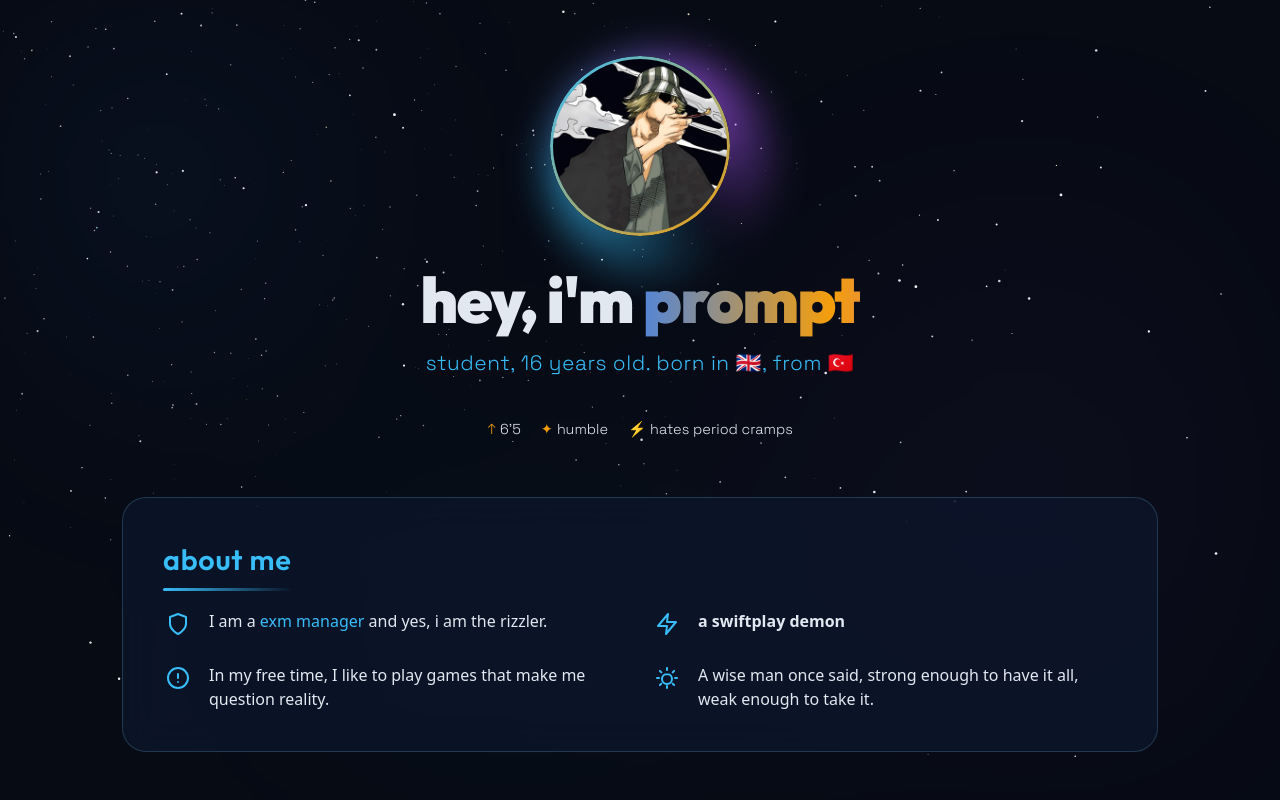
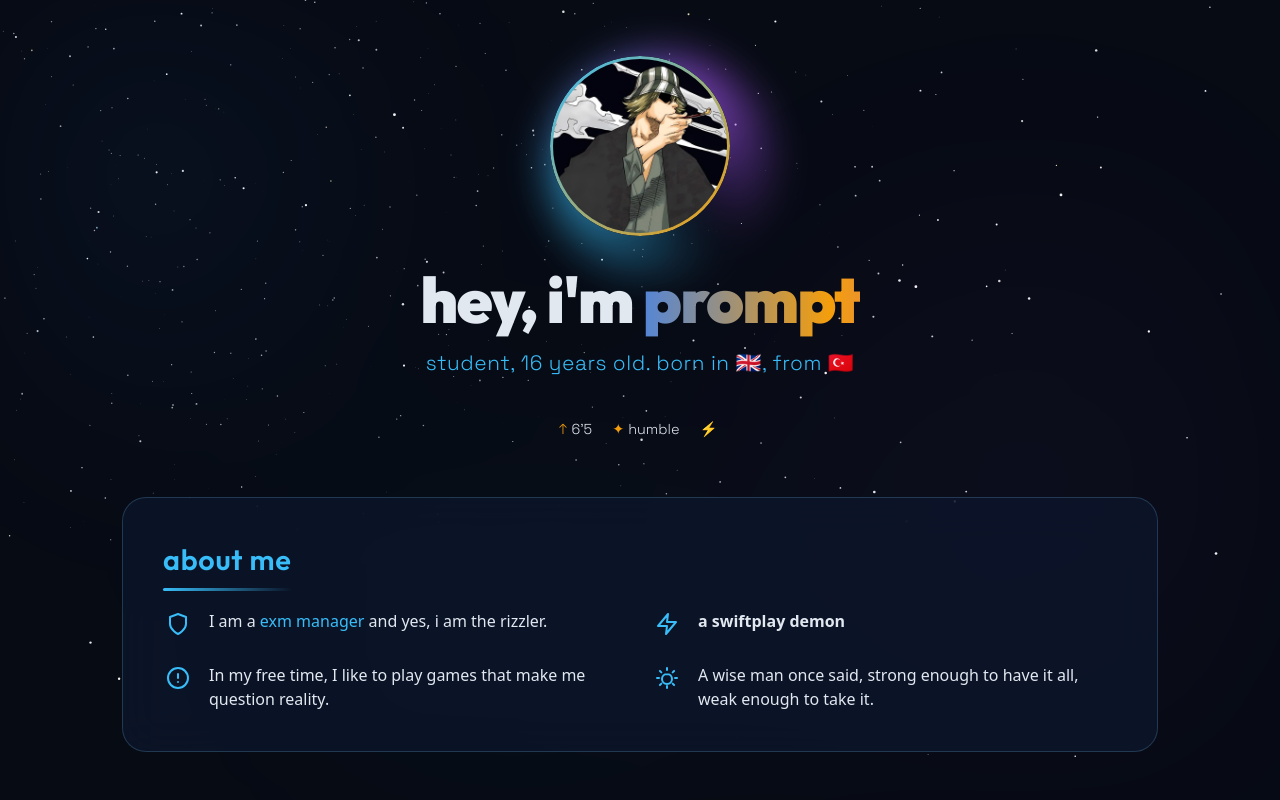
Before and after one commit to MastaKaan/wtfprompt, a Next.js app: page / in a window 1280 px wide. Shown: the top 800 px of the page. Built offline with nearby package versions, Linux system fonts and the light colour scheme.

Commit message:
no period cramp

```diff
--- a/src/components/sections/Hero.tsx
+++ b/src/components/sections/Hero.tsx
@@ -87,7 +87,7 @@ export default function Hero() {
         </div>
         <div className="flex items-center gap-1">
           <span className="text-[var(--rich-gold)]">⚡</span>
-          <span>hates period cramps</span>
+          <span></span>
         </div>
       </motion.div>
     </motion.div>
```
